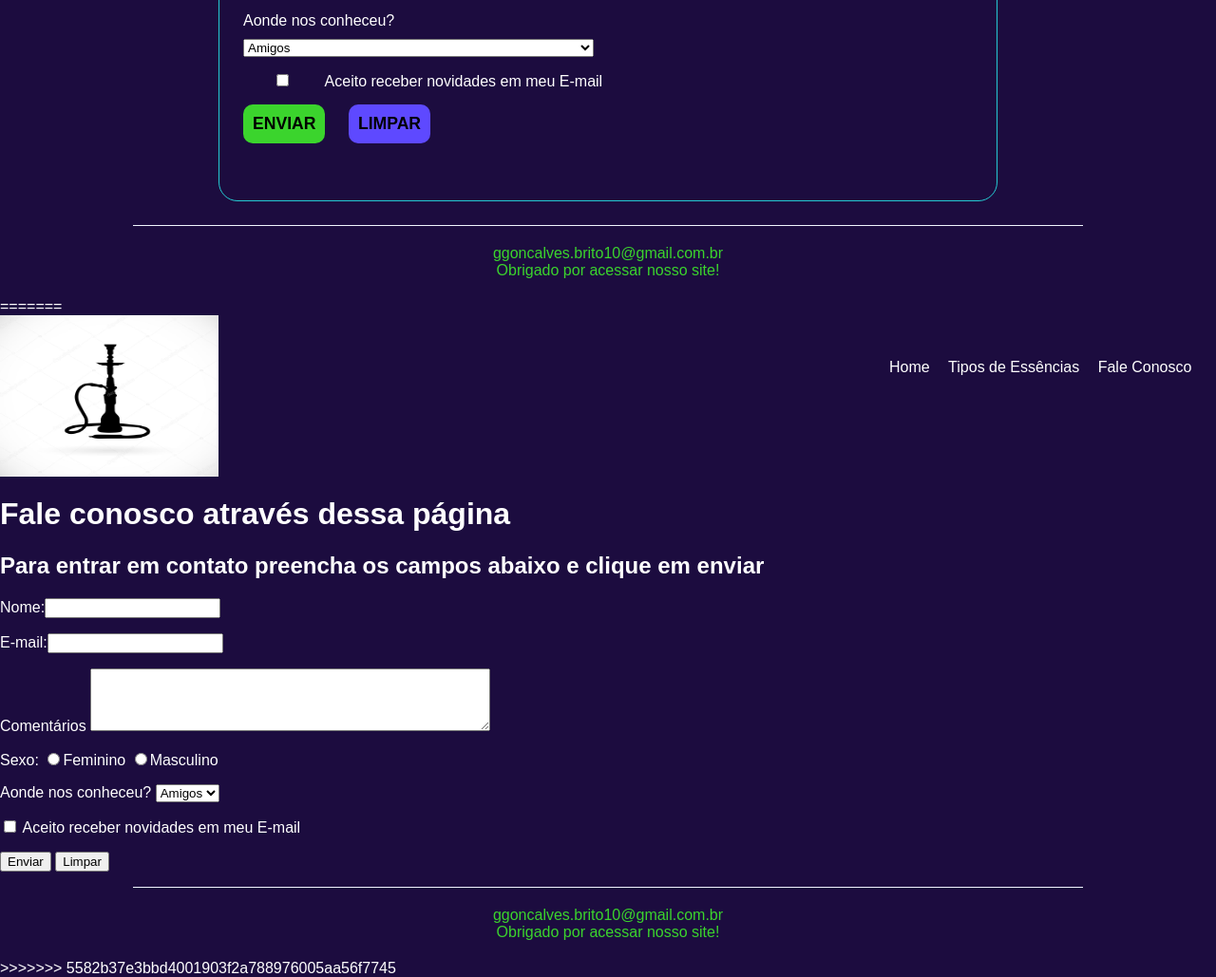
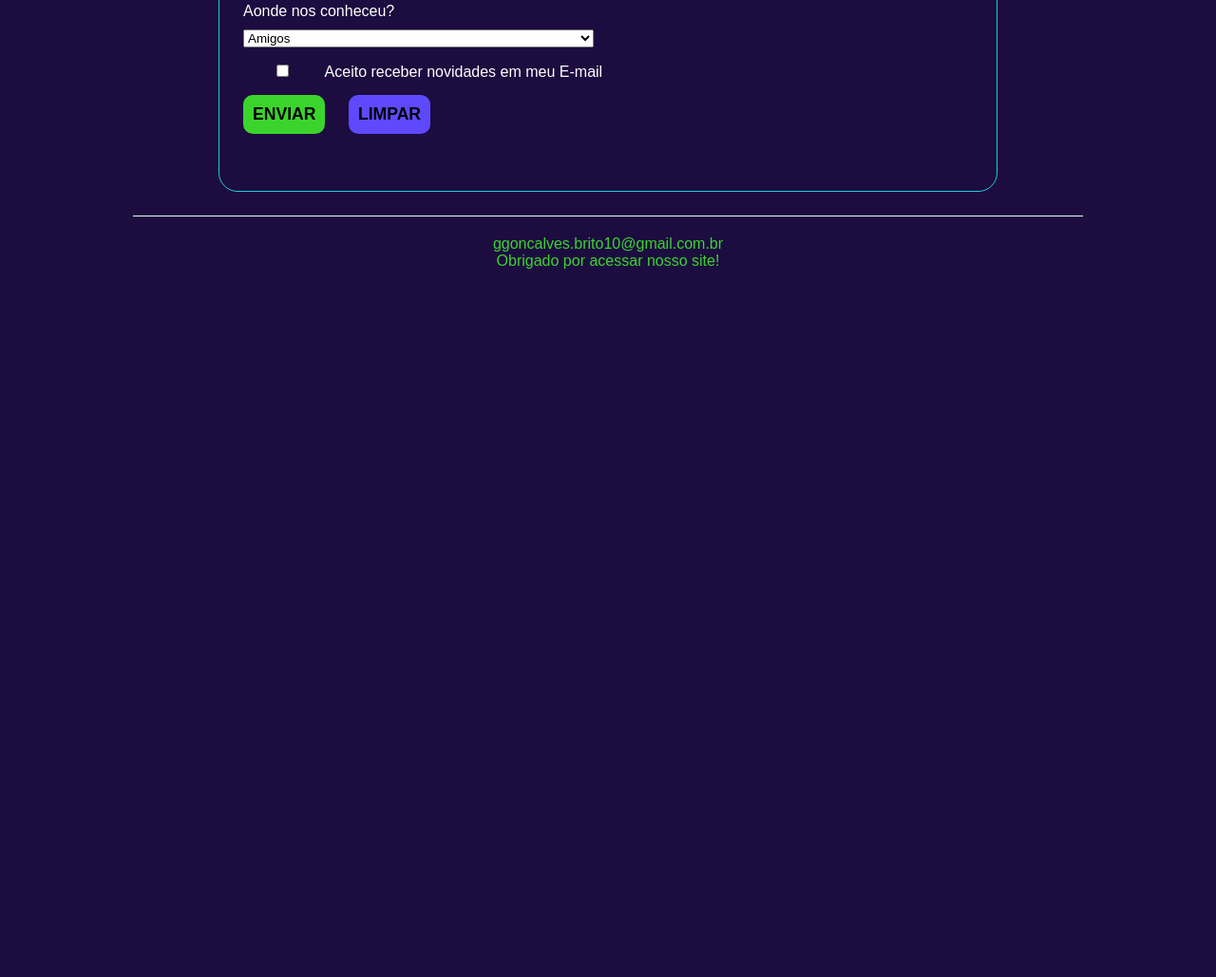
Before and after one commit to goncalvess9/projeto-CSS, a plain HTML site: page FaleConosco.html in a window 1280 px wide. Shown: the part 657-1686 px from the top of the page at 95% size. After the commit the page ends 961 px from the top, so only its background shows below. Drawn offline with Linux system fonts and the light colour scheme.

Commit message:
Update FaleConosco.html

```diff
--- a/FaleConosco.html
+++ b/FaleConosco.html
@@ -1,4 +1,4 @@
-<<<<<<< HEAD
+
 <!DOCTYPE html>
 <html lang="pt-BR">
     <head>
@@ -73,75 +73,4 @@
     </footer>
     </center>
 </body>
-=======
-<!DOCTYPE html>
-<html lang="pt-BR">
-    <head>
-        <meta charset="utf-8"/>
-        <title>Fale Conosco</title>
-        <meta name="viewport" content="width=device-width, initial-sacle=1.0" />
-        <link rel="stylesheet" href="public/css/nargas.css" />
-        <link rel="stylesheet" href="public/css/header.css" />
-    </head>
-    <body>
-        <header>
-            <a href="index.html" class="link-logo">
-                <img src="public/fotos/foto narga logo.jpg" height="170" width="230" alt="Logo nargas" />
-             </a>
-
-        <nav class="menu">
-            <ul>
-                <li><a href="index.html"> Home</a> </li>
-                <li><a href="TiposdeEssências.html" > Tipos de Essências</a></li>
-                <li><a href="FaleConosco.html">Fale Conosco </a></li>
-            </ul>
-        </nav>
-    </header>
-    <main>
-        <h1>Fale conosco através dessa página</h1>
-        <h2>Para entrar em contato preencha os campos abaixo e clique em enviar</h2>
-        <form action="index.html">
-            <p>
-                <label>Nome:</label><input type="text" name="Nome" maxlength="70" />
-            </p>
-            <p>
-                <label>E-mail:</label><input type="text" name="Email" maxlength="150" />
-            </p>
-            <p>
-                <label>Comentários</label>
-                <textarea name="Comentário" cols="50" rows="4"></textarea>
-            </p>
-            <p>
-                <label>Sexo:</label>
-                <input type="radio" name="Sexo" /><label>Feminino</label>
-                <input type="radio" name="Sexo" /><label>Masculino</label>
-            </p>
-            <p>
-                <label>Aonde nos conheceu?</label>
-                <select name="Conheceu">
-                    <option selected>Amigos</option>
-                    <option>Google</options>
-                    <option>Outros</options>
-                </select>
-            </p>
-            <p>
-                <input type="checkbox" name="Aceite" value="Aceite" />
-                <label>Aceito receber novidades em meu E-mail</label>
-            </p>
-            <p>
-                <input type="submit" name="Enviar" value="Enviar" />
-                <input type="reset" name="Limpar" value="Limpar" />
-            </p>
-        </form>
-    </main>
-    <center>
-    <footer>
-        <section>
-            <span>ggoncalves.brito10@gmail.com.br</span> <br />
-            <span>Obrigado por acessar nosso site! </span>
-         </section>
-    </footer>
-    </center>
-</body>
->>>>>>> 5582b37e3bbd4001903f2a788976005aa56f7745
 </html>
```
